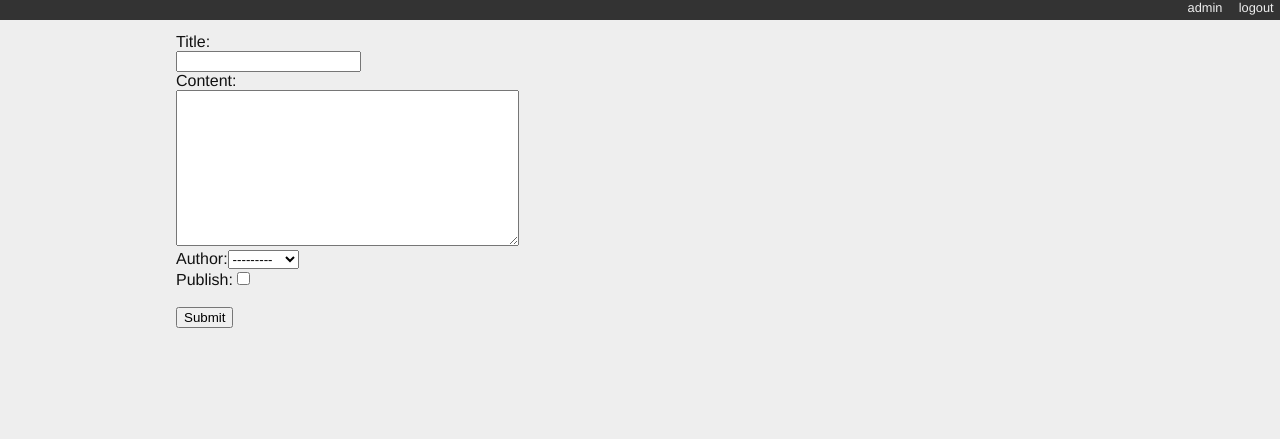
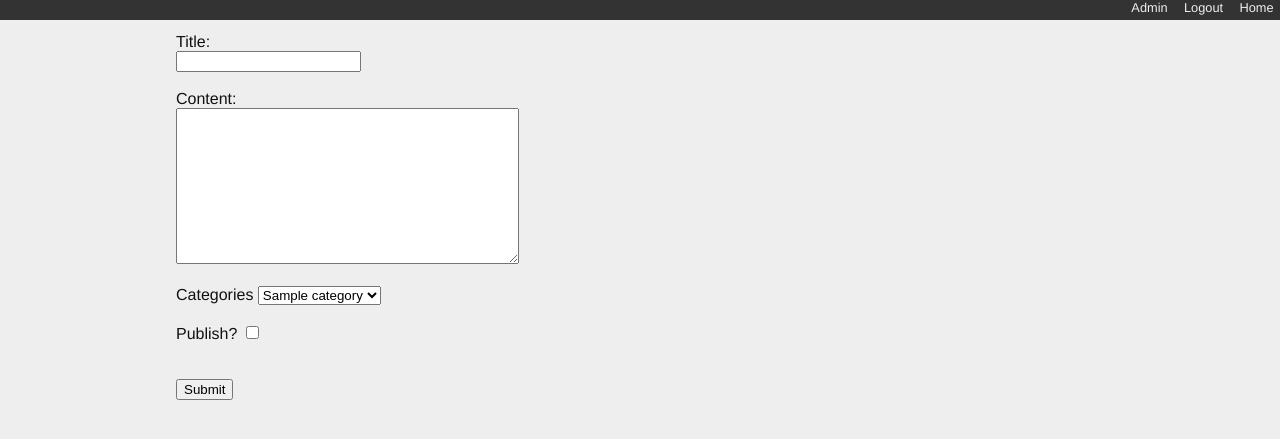
Before and after one commit to Douglas-Klos/django-blog, a Django app: page /add/ in a window 1280 px wide. Shown: the top 439 px of the page. Run offline with Django 3.2, Linux system fonts and the light colour scheme; a user stored in the database is signed in; data comes from the database, SQL or seed files in the repository; tables that the repository leaves empty hold one stand-in row (values such as "Sample post").

Commit message:
Can set category when adding a new post from front-end

```diff
--- a/blogging/forms.py
+++ b/blogging/forms.py
@@ -4,7 +4,8 @@
 class PostForm(ModelForm):
 
     publish = BooleanField(initial=False, required=False)
+    categories = [category for category in Category.objects.all()]
 
     class Meta:
         model = Post
-        fields = ['title', 'text', 'author', 'published_date']
+        fields = ['title', 'text']
--- a/blogging/static/django_blog.css
+++ b/blogging/static/django_blog.css
@@ -83,3 +83,17 @@
     padding: 1em;
     border-width: 3px;
 }
+
+.col-container {
+    display: table; /* Make the container element behave like a table */
+    width: 100%; /* Set full-width to expand the whole page */
+}
+
+.col {
+    display: table-cell; /* Make elements inside the container behave like table cells */
+}
+
+
+a, u {
+    text-decoration: none;
+}
--- a/blogging/templates/blogging/detail.html
+++ b/blogging/templates/blogging/detail.html
@@ -1,8 +1,4 @@
-{% extends "base.html" %}
-
-    {% block content %}
-
-    <a class="backlink" href="/">Home</a>
+{% extends "base.html" %} {% block content %}
 
     <h1>{{ post }}</h1>
     <p class="byline">
--- a/blogging/templates/blogging/post.html
+++ b/blogging/templates/blogging/post.html
@@ -4,12 +4,22 @@
 
     <form method="post" >
         {% csrf_token %}
-        Title:<br>{{ form.title }}<br>
-        Content:<br>{{ form.text }}<br>
-        Author:{{ form.author }}<br>
-        Publish:{{ form.publish }}<br>
-        {{ form.published_date.as_hidden }}<br>
+        Title:<br>{{ form.title }}<br><br>
+        Content:<br>{{ form.text }}<br><br>
 
+        <label>Categories</label>
+        <select  name="selected_category">
+            {% for category in form.categories %}
+                <option value="{{ category.name }}">{{ category.name }}</option>
+            {% endfor %}
+        </select>
+
+        <br><br>
+
+
+        {% comment %} Category: {{ form.categories }}<br><br> {% endcomment %}
+        Publish? {{ form.publish }}<br><br>
+        <br>
         <button type="submit" class="btn btn-default">Submit</button>
     </form>
 {% endblock %}
--- a/blogging/views.py
+++ b/blogging/views.py
@@ -2,9 +2,10 @@
 from django.http import HttpResponse, HttpResponseRedirect, Http404
 from django.template import loader
 from django.utils import timezone
-from blogging.models import Post
+from blogging.models import Post, Category
 from blogging.forms import PostForm
 from datetime import datetime
+
 
 def stub_view(request, *args, **kwargs):
     body = "Stub View\n\n"
@@ -25,10 +26,6 @@
     posts = published.order_by('-published_date')
     context = {'posts': posts}
 
-    # template = loader.get_template("blogging/list.html")
-    # body = template.render(context)
-    # return HttpResponse(body, content_type="text/html")
-
     return render(request, 'blogging/list.html', context)
 
 
@@ -45,23 +42,26 @@
 
 
 def add_post(request):
-    if request.method == "POST":
-        form = PostForm(request.POST)
-        if form.is_valid():
-            new_post = Post()
-            new_post.title = form.cleaned_data['title']
-            new_post.text = form.cleaned_data['text']
-            new_post.author = form.cleaned_data['author']
+    if request.user.is_authenticated:
+        if request.method == "POST":
+            form = PostForm(request.POST)
+            if form.is_valid():
+                new_post = Post()
+                new_post.title = form.cleaned_data['title']
+                new_post.text = form.cleaned_data['text']
+                new_post.author = request.user
 
-            if form.cleaned_data['publish']:
-                new_post.published_date = datetime.now().strftime("%Y-%m-%d %H:%M:%S")
+                if form.cleaned_data['publish']:
+                    new_post.published_date = datetime.now().strftime("%Y-%m-%d %H:%M:%S")
 
-            new_post.save()
+                new_post.save()
 
-            # model_instance = form.save(commit=False)
-            # model_instance.timestamp = timezone.now()
-            # model_instance.save()
-            return redirect('/')
+                category = Category.objects.filter(name=request.POST.getlist('selected_category')[0])
+                new_post.categories.set(category)
+
+                return redirect('/')
+        else:
+            form = PostForm()
+            return render(request, "blogging/post.html", {'form': form})
     else:
-        form = PostForm()
-        return render(request, "blogging/post.html", {'form': form})
+        return redirect('/login')
--- a/mysite/templates/base.html
+++ b/mysite/templates/base.html
@@ -11,11 +11,14 @@
         <div id="header">  {# header begins here #}
             <ul id="control-bar">
             {% if user.is_authenticated %}
-                {% if user.is_staff %}<li><a href="{% url 'admin:index' %}">admin</a></li>{% endif %}
-                <li><a href="{% url 'logout' %}">logout</a></li>
+                {% if user.is_staff %}
+                    <li><a href="{% url 'admin:index' %}">Admin</a></li>
+                {% endif %}
+                <li><a href="{% url 'logout' %}">Logout</a></li>
             {% else %}
-                <li><a href="{% url 'login' %}">login</a></li>
+                <li><a href="{% url 'login' %}">Login</a></li>
             {% endif %}
+            <li><a href="/">Home</a></li>
             </ul>
         </div>
         <div id="container">
```
Also changed, not shown: blogging/templates/blogging/list.html (+19 -1 lines).
